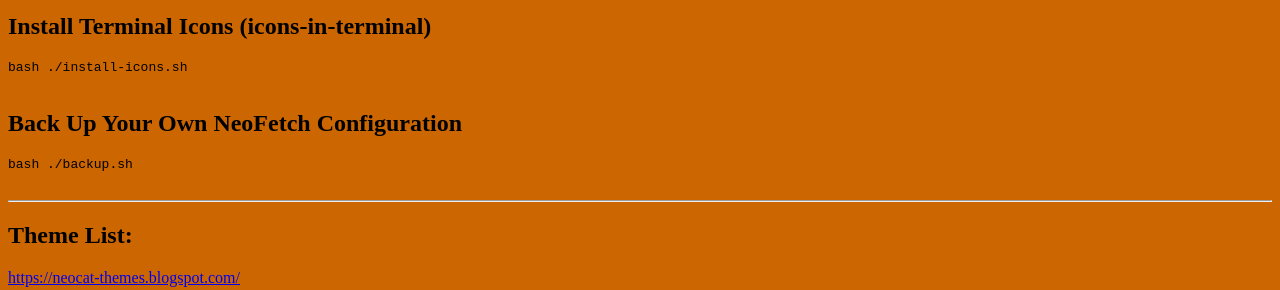
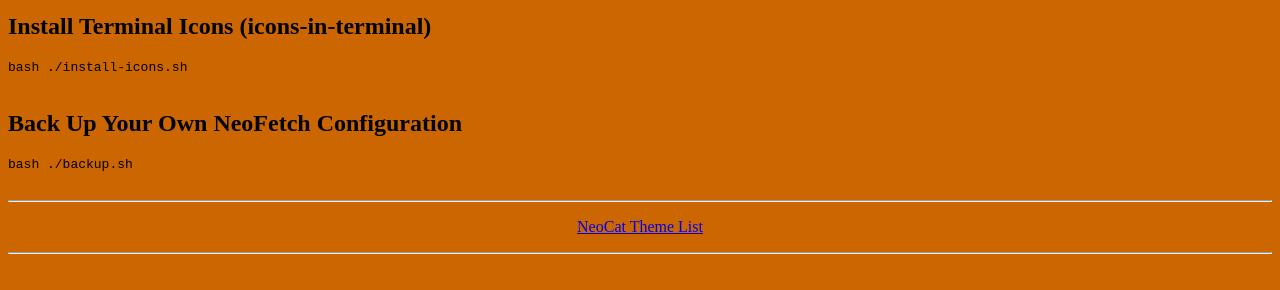
Before and after one commit to m3tozz/NeoCat, a plain HTML site: page index.html in a window 1280 px wide. Shown: the part 1289-1579 px from the top of the page. Drawn offline with Linux system fonts and the light colour scheme.

Commit message:
Update index.html

```diff
--- a/index.html
+++ b/index.html
@@ -48,7 +48,7 @@
     <pre><code class="language-bash">bash ./backup.sh
     </code></pre>
     <hr>
-    <h2 id="themes">Theme List:</h2> <a href="https://neocat-themes.blogspot.com/">https://neocat-themes.blogspot.com/</a>
+    <p align="center"><a href="https://neocat-themes.blogspot.com/">NeoCat Theme List</a></p>
     <hr>
     <br>
     <p align="center"><img src="https://github.com/m3tozz/NeoCat/assets/79897762/007ac431-538b-47df-bcb6-7721667257f3"><br/>
```
